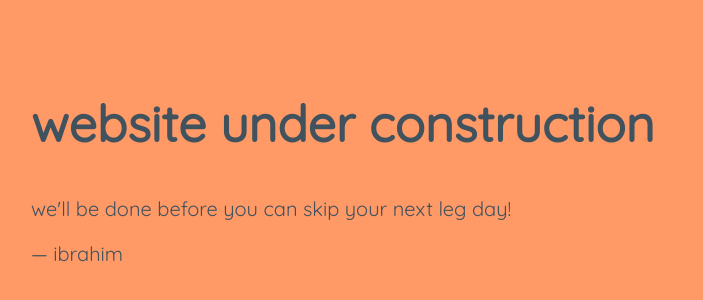
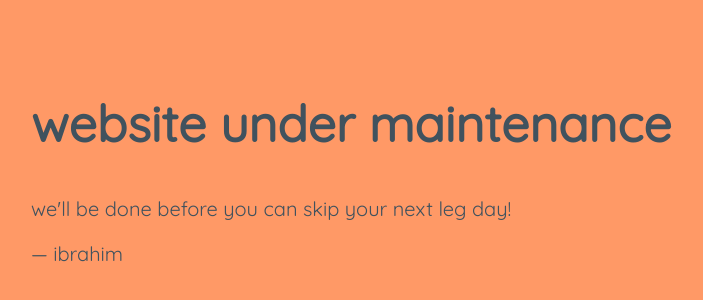
Before and after one commit to NutClump/routinegen, a plain HTML site: page index.html in a window 1280 px wide. Shown: the part 108-408 px from the top of the page, without its empty margins (284-987 px from the left). Drawn offline with Linux system fonts and the light colour scheme.

Commit message:
maintenance page

```diff
--- a/index.html
+++ b/index.html
@@ -23,7 +23,7 @@
 </style>
 
 <article>
-    <h1>website under construction</h1>
+    <h1>website under maintenance</h1>
     <div>
         <p>we'll be done before you can skip your next leg day!</p>
         <p>&mdash; ibrahim</p>
```
